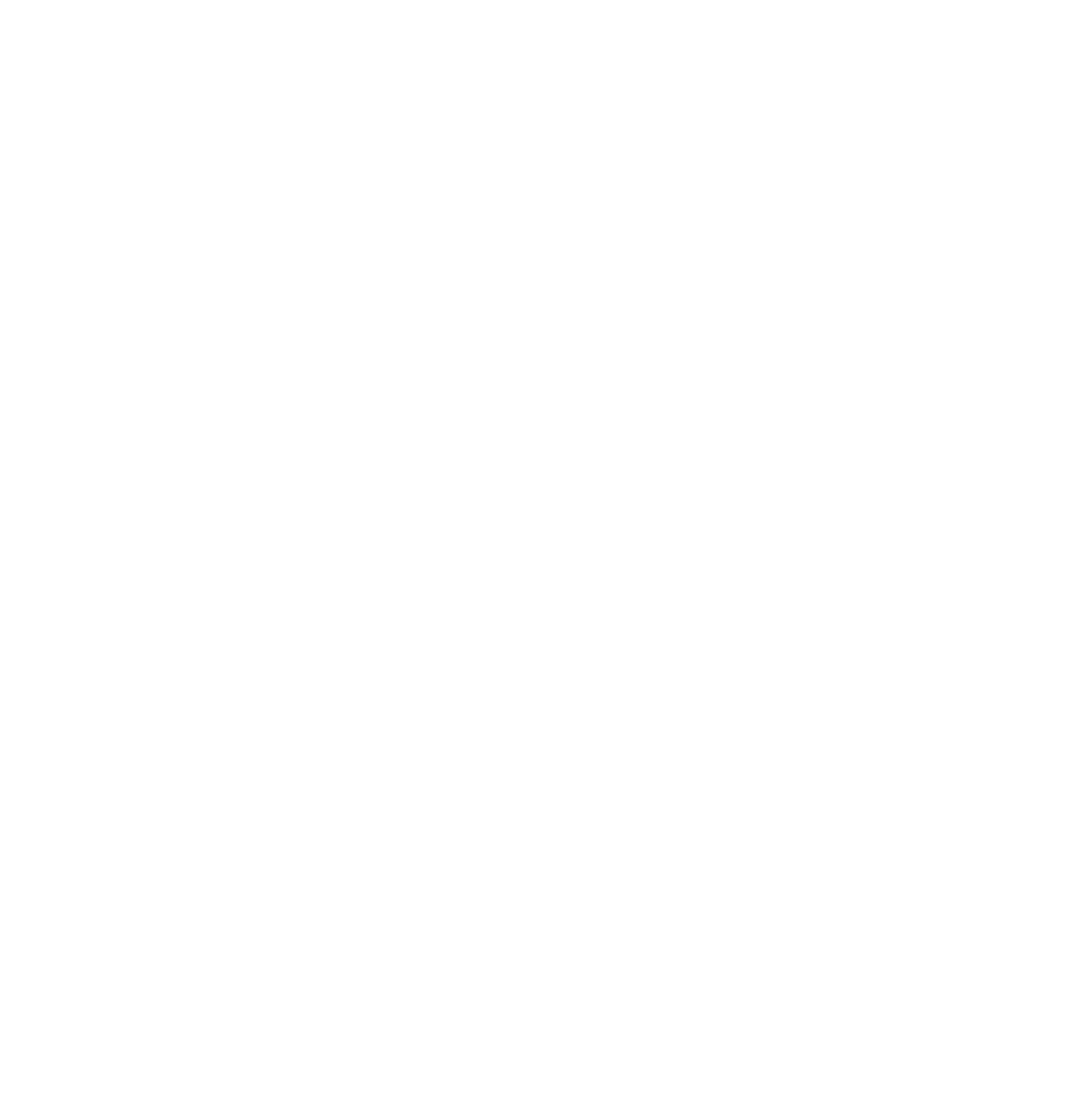
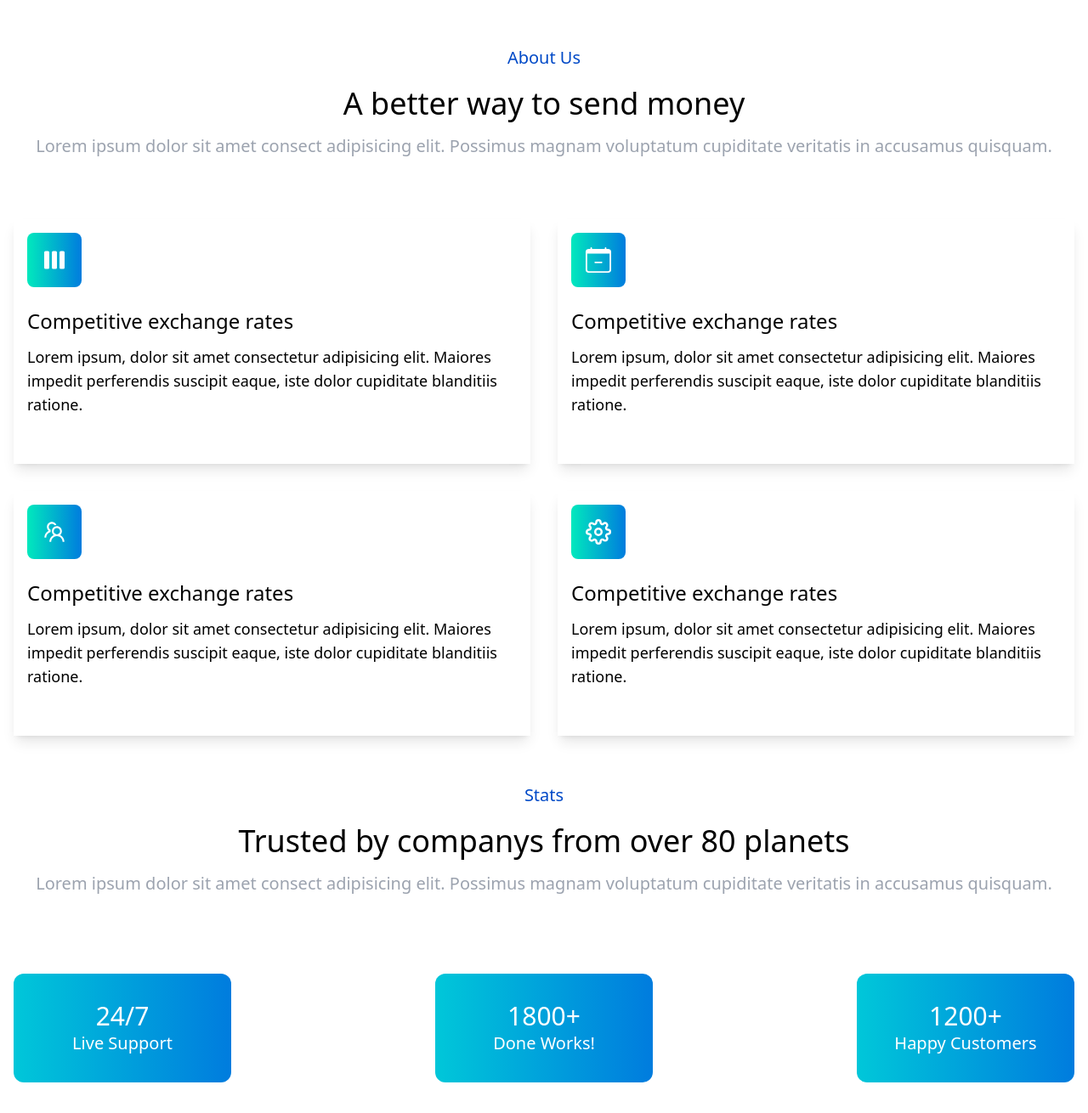
Before and after one commit to tahsinkoc/bowerta, a Next.js app: page / in a window 1280 px wide. Shown: the part 746-2056 px from the top of the page at 85% size. Before the commit the page ends 800 px from the top, so only its background shows below. Built offline with nearby package versions, Linux system fonts and the light colour scheme.

Commit message:
had made About us

```diff
--- /dev/null
+++ b/components/About.js
@@ -0,0 +1,107 @@
+import { HiViewBoards } from 'react-icons/hi'
+import { BsCalendarMinus } from 'react-icons/bs'
+import { AiOutlineTeam } from 'react-icons/ai'
+import { FiSettings } from 'react-icons/fi'
+
+function About() {
+    return (
+        <div>
+            <div className="flex items-center justify-center flex-col text-center mb-10">
+                <h2 className='text-xl text-scColor'>About Us</h2>
+                <h3 className='text-4xl mt-5'>A better way to send money</h3>
+                <p className='text-cc text-xl mt-4 mb-4'>Lorem ipsum dolor sit amet consect adipisicing elit. Possimus magnam voluptatum cupiditate veritatis in accusamus quisquam.</p>
+            </div>
+            <div className="max-w-screen-xl mx-auto z-0 flex-col flex md:flex-row md:flex">
+                <div className="flex flex-col w-full">
+                    <div className="w-50 border-G shadow-lg m-4 h-72 p-4">
+                        <div className="w-full h-full">
+                            <div className="text-mainBg bg-gradient-to-r from-fr to-t rounded-lg w-16 h-16 flex items-center justify-center text-3xl">
+                                <HiViewBoards />
+                            </div>
+                            <div className="flex flex-col mt-6">
+                                <h2 className='text-2xl'>Competitive exchange rates</h2>
+                                <p className='mt-3 text-lg'>
+                                    Lorem ipsum, dolor sit amet consectetur adipisicing elit. Maiores impedit perferendis suscipit eaque, iste dolor cupiditate blanditiis ratione.
+                                </p>
+                            </div>
+                        </div>
+                    </div>
+                    <div className="w-50 border-G shadow-lg m-4 h-72 p-4">
+                        <div className="w-full h-full">
+                            <div className="text-mainBg bg-gradient-to-r from-fr to-t rounded-lg w-16 h-16 flex items-center justify-center text-3xl">
+                                <AiOutlineTeam />
+                            </div>
+                            <div className="flex flex-col mt-6">
+                                <h2 className='text-2xl'>Competitive exchange rates</h2>
+                                <p className='mt-3 text-lg'>
+                                    Lorem ipsum, dolor sit amet consectetur adipisicing elit. Maiores impedit perferendis suscipit eaque, iste dolor cupiditate blanditiis ratione.
+                                </p>
+                            </div>
+                        </div>
+                    </div>
+                </div>
+                <div className="flex flex-col w-full">
+                    <div className="w-50 border-G shadow-lg m-4 h-72 p-4">
+                        <div className="w-full h-full">
+                            <div className="text-mainBg bg-gradient-to-r from-fr to-t rounded-lg w-16 h-16 flex items-center justify-center text-3xl">
+                                <BsCalendarMinus />
+                            </div>
+                            <div className="flex flex-col mt-6">
+                                <h2 className='text-2xl'>Competitive exchange rates</h2>
+                                <p className='mt-3 text-lg'>
+                                    Lorem ipsum, dolor sit amet consectetur adipisicing elit. Maiores impedit perferendis suscipit eaque, iste dolor cupiditate blanditiis ratione.
+                                </p>
+                            </div>
+                        </div>
+                    </div>
+                    <div className="w-50 border-G shadow-lg m-4 h-72 p-4">
+                        <div className="w-full h-full">
+                            <div className="text-mainBg bg-gradient-to-r from-fr to-t rounded-lg w-16 h-16 flex items-center justify-center text-3xl">
+                                <FiSettings />
+                            </div>
+                            <div className="flex flex-col mt-6">
+                                <h2 className='text-2xl'>Competitive exchange rates</h2>
+                                <p className='mt-3 text-lg'>
+                                    Lorem ipsum, dolor sit amet consectetur adipisicing elit. Maiores impedit perferendis suscipit eaque, iste dolor cupiditate blanditiis ratione.
+                                </p>
+                            </div>
+                        </div>
+                    </div>
+                </div>
+            </div>
+            <div className="flex items-center justify-center flex-col text-center my-10">
+                <h2 className='text-xl text-scColor'>Stats</h2>
+                <h3 className='text-4xl mt-5'>Trusted by companys from over 80 planets</h3>
+                <p className='text-cc text-xl mt-4 mb-4'>Lorem ipsum dolor sit amet consect adipisicing elit. Possimus magnam voluptatum cupiditate veritatis in accusamus quisquam.</p>
+            </div>
+            <div className="max-w-screen-xl mx-auto h-auto flex md:flex-row flex-col items-center justify-between mt-10 p-4">
+                <div className="md:w-64 w-full my-5 h-32 flex items-center justify-center bg-gradient-to-r from-sccColor to-t flex-col rounded-xl">
+                    <h2 className='text-3xl text-mainBg'>
+                        24/7
+                    </h2>
+                    <h3 className='text-xl text-mainBg'>
+                        Live Support
+                    </h3>
+                </div>
+                <div className="md:w-64 w-full my-5 h-32 flex items-center justify-center bg-gradient-to-r from-sccColor to-t flex-col rounded-xl">
+                    <h2 className='text-3xl text-mainBg'>
+                        1800+
+                    </h2>
+                    <h3 className='text-xl text-mainBg'>
+                        Done Works!
+                    </h3>
+                </div>
+                <div className="md:w-64 w-full my-5 h-32 flex items-center justify-center bg-gradient-to-r from-sccColor to-t flex-col rounded-xl">
+                    <h2 className='text-3xl text-mainBg'>
+                        1200+
+                    </h2>
+                    <h3 className='text-xl text-mainBg'>
+                        Happy Customers
+                    </h3>
+                </div>
+            </div>
+        </div>
+    )
+}
+
+export default About
--- a/components/Content.js
+++ b/components/Content.js
@@ -2,8 +2,8 @@
 
 function Content() {
   return (
-    <div className='h-full'>
-        <div className="max-w-screen-xl h-screen mx-auto flex items-center justify-center flex-col md:h-96 md:mt-40">
+    <div className='h-full z-0'>
+        <div className="max-w-screen-xl h-screen mx-auto flex items-center justify-center flex-col md:h-screen">
             <h2 className='text-center text-6xl m-5 text-gr'>
                 Data to enrich <b className='text-sccColor'>your online business</b>
             </h2>
@@ -11,7 +11,7 @@
                 Anim aute id magna aliqua ad ad non deserunt sunt. Qui irure qui lorem cupidatat commodo. Elit sunt amet fugiat veniam occaecat fugiat aliqua.
             </p>
             <div className='flex items-center justify-center mt-10'>
-                <button className='text-lg p-3 w-44 text-mainBg border-[2px] border-sccColor bg-sccColor mr-2 rounded-md hover:bg-after hover:border-after'>Get Started</button>
+                <button className='text-lg p-3 w-44 text-mainBg border-[2px] border bg-gradient-to-r from-fr to-t mr-2 rounded-md hover:bg-after'>Get Started</button>
                 <button className='text-lg p-3 w-44 text-sccColor ml-2 rounded-md shadow-lg'>Live Demo</button>
             </div>
         </div>
--- a/components/Navbar.js
+++ b/components/Navbar.js
@@ -4,8 +4,8 @@
 
 function Navbar() {
     return (
-        <div>
-            <div className="w-full p-3 shadow-md top-0 left-0 fixed">
+        <div className='z-10'>
+            <div className="w-full p-3 shadow-md top-0 left-0 fixed z-10 bg-mainBg">
                 <div className="max-w-screen-xl flex mx-auto justify-between items-center">
                     <div className='flex items-center'>
                         <div className="w-64 relative h-14 cursor-pointer">
@@ -40,7 +40,7 @@
                                 </Link>
                             </nav>
                         </div>
-                        <button className='border-[2px] border-sccColor text-sccColor transition-colors duration-100 hover:bg-sccColor hover:text-mainBg p-2 rounded-3xl w-32'>Get Start</button>
+                        <button className='border-[2px] border-gradient-to-r from-fr to-t text-sccColor transition-colors duration-100 hover:bg-gradient-to-r from-fr to-t hover:text-mainBg p-2 rounded-3xl w-32'>Get Start</button>
                     </div>
                 </div>
             </div>
--- a/pages/index.js
+++ b/pages/index.js
@@ -3,12 +3,14 @@
 import Navbar from '../components/Navbar'
 import Content from '../components/Content'
 import styles from '../styles/Home.module.css'
+import About from '../components/About'
 
 export default function Home() {
   return (
     <div>
       <Navbar />
       <Content />
+      <About />
     </div>
   )
 }
--- a/tailwind.config.js
+++ b/tailwind.config.js
@@ -14,9 +14,13 @@
       'scColor': '#0049c7',
       'sccColor': '#00c7d9',
       'after': '#0095a3',
+      'G': 'rgb(209 213 219)',
       'gr': '#323232',
       'caaa': 'rgb(0, 235, 255, .1)',
       'bl': '#1c1c1a',
+
+      'fr': '#01e9bd',
+      't': '#007cde',
     },
     extend: {},
   },
```
